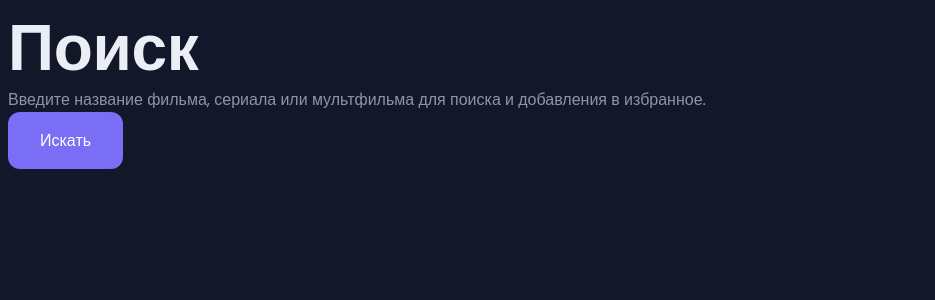
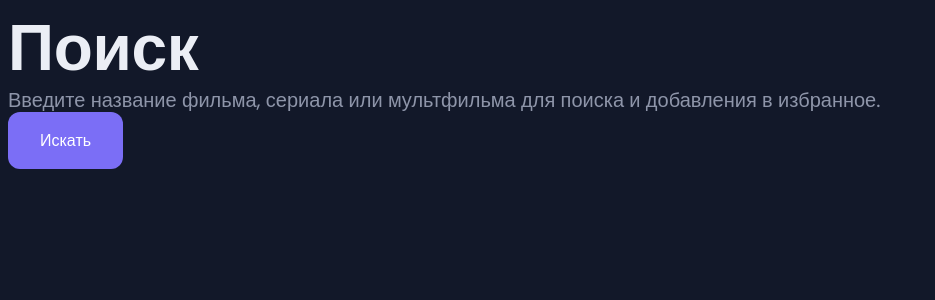
Before and after one commit to NamerrorOne/student_project, a React (Vite) app: page / in a window 1280 px wide. Shown: the top 300 px of the page, without its empty margins (0-935 px from the left). Built offline with nearby package versions, Linux system fonts and the light colour scheme.

Commit message:
fontSize props activated

```diff
--- a/src/App.jsx
+++ b/src/App.jsx
@@ -6,13 +6,13 @@ function App() {
   const tText = "Поиск";
   const pText =
     "Введите название фильма, сериала или мультфильма для поиска и добавления в избранное.";
-  // const fontSize = "lg";
+  const fontSize = "lg";
   const bText = "Искать";
 
   return (
     <>
       <Title text={tText} />
-      <Paragraph text={pText} />
+      <Paragraph text={pText} fontSize={fontSize} />
       <Button text={bText} />
     </>
   );
```
